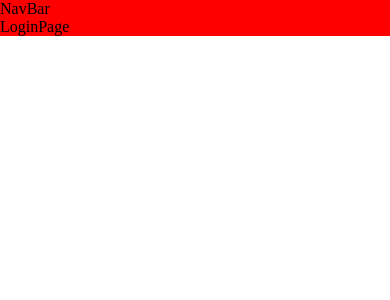
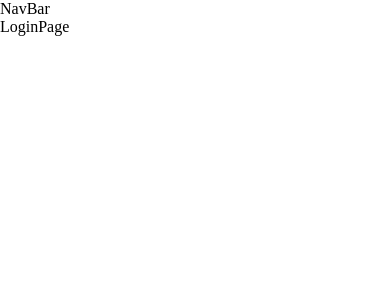
Before and after one commit to Likelion-lucky7/DECO, a React (Vite) app in the folder deco/: page /login in a window 390 px wide. Shown: the top 300 px of the page. Built offline with nearby package versions, Linux system fonts and the light colour scheme.

Commit message:
[Setting] 환경 설정 1. 절대 경로 자동설정 2. 컴포넌트에서 layout까지 작업하기 3. 반응형 전체화면과 컨텐츠 min-width 설정 #50

```diff
--- a/deco/src/app/App.jsx
+++ b/deco/src/app/App.jsx
@@ -1,14 +1,14 @@
 import { useState } from "react";
 import { Route, Routes } from "react-router";
-import LoginPage from "../pages/LoginPage";
 import SignUpPage from '../pages/SignUpPage';
 import MainPage from "../pages/MainPage";
 import QuestionPage from "../pages/QuestionPage";
 import CommunityPage from "../pages/CommunityPage";
 import SideProjectPage from "../pages/SideProjectPage";
 import NotFoundPage from "../pages/NotFoundPage";
-import NavBar from '../components/NavBar';
+import NavBar from '@/components/Common/NavBar';
 import styles from './App.module.css';
+import LoginPage from '@/pages/LoginPage';
 
 function App() {
   const [count, setCount] = useState(0);
--- a/deco/src/app/App.module.css
+++ b/deco/src/app/App.module.css
@@ -4,12 +4,11 @@
 
 .layout {
   width: auto;
-  /* margin: 0 auto; */
-  background-color: aqua;
+  min-width: 1200px;
 }
 
 .container {
   width: 1200px;
+  min-width: 1000px;
   margin: 0 auto;
-  background-color: red;
 }
```
Also changed, not shown: deco/jsconfig.json (added, +10 -0 lines), deco/src/components/Common/NavBar.jsx (renamed from deco/src/components/NavBar.jsx).
